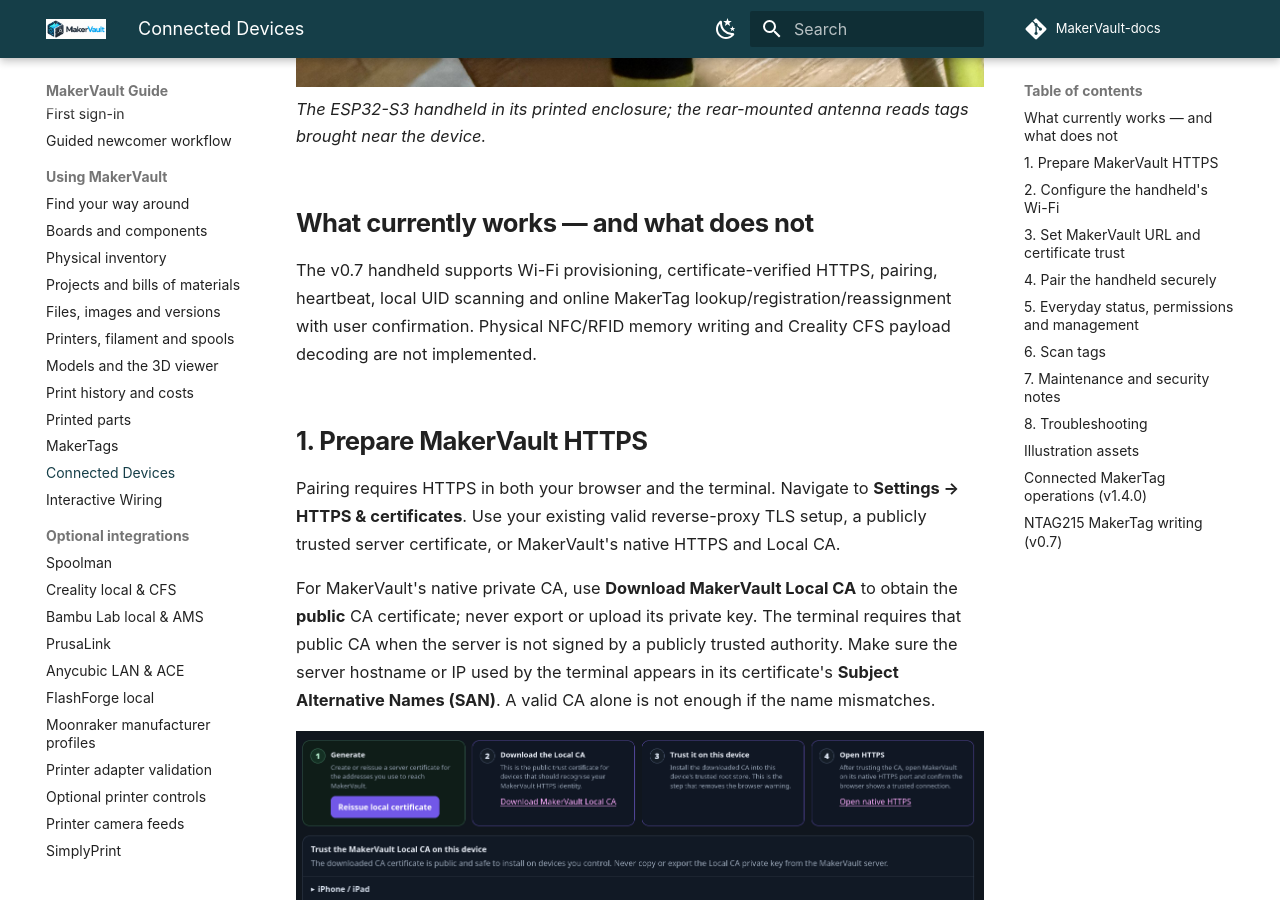
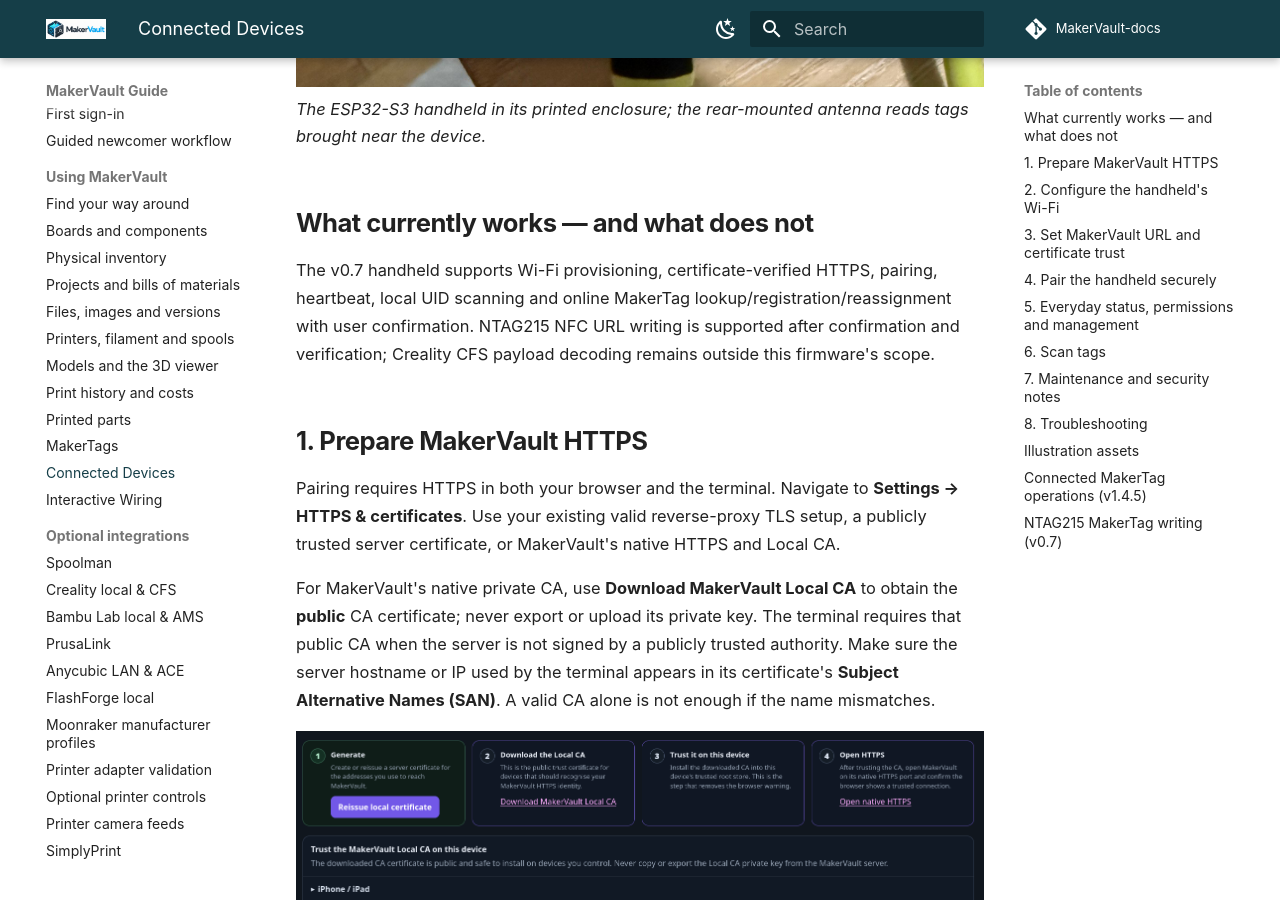
Before and after one commit to gavrd7/MakerVault-docs, an MkDocs documentation site: the page built from docs/guide/using/connected-devices.md, in a window 1280 px wide and 900 px high, scrolled down 1421 px. Built offline with MkDocs 1.6.1 and Material for MkDocs 9.7.7, drawn with Linux system fonts in a browser that asks for light colours; comment, search, counter and statistics services are not loaded; some of the changed text lies outside the part shown.

Commit message:
docs: reconcile outdated read-only terminal statements for v0.7

```diff
--- a/docs/guide/using/connected-devices.md
+++ b/docs/guide/using/connected-devices.md
@@ -12,7 +12,7 @@
 
 ## What currently works — and what does not
 
-The v0.7 handheld supports Wi-Fi provisioning, certificate-verified HTTPS, pairing, heartbeat, local UID scanning and online MakerTag lookup/registration/reassignment with user confirmation. Physical NFC/RFID memory writing and Creality CFS payload decoding are not implemented.
+The v0.7 handheld supports Wi-Fi provisioning, certificate-verified HTTPS, pairing, heartbeat, local UID scanning and online MakerTag lookup/registration/reassignment with user confirmation. NTAG215 NFC URL writing is supported after confirmation and verification; Creality CFS payload decoding remains outside this firmware's scope.
 
 ## 1. Prepare MakerVault HTTPS
 
@@ -116,7 +116,7 @@
 
 From the handheld home screen, select **MakerTags** or **RFID Tags**, then the respective scan action. Present a compatible tag near the reader at the back of the enclosure. The firmware reports the **UID and detected tag type**. Tested tag families include MIFARE Classic 1 KB and NTAG215 UID detection.
 
-**UID scanning works offline.** In this firmware it does not automatically identify or open a MakerVault inventory item, model or spool, register a new MakerTag, write a tag, or decode filament contents from a CFS tag.
+**UID scanning works offline.** Online record resolution, registration, and NTAG215 URL writing require a paired, reachable MakerVault server. Creality CFS filament contents are not decoded by this firmware.
 
 ![Terminal connection status](../assets/screenshots/connected-devices/terminal-connection-status.png)
 ![System information](../assets/screenshots/connected-devices/terminal-system-info.png)
@@ -143,7 +143,7 @@
 | API 403 | Check permission scopes and whether the operation is supported |
 | Pairing code invalid/expired | Obtain a fresh eight-digit code and approve within five minutes |
 | MakerVault shows Offline | Look at last heartbeat; check Wi-Fi, trust, API auth and heartbeat permissions |
-| Scan sees a UID but no MakerVault record | Expected in this firmware: online record resolution is not implemented |
+| Scan sees a UID but no MakerVault record | Check HTTPS, pairing, reader permissions and whether the UID is registered |
 
 For firmware, wiring and build-specific details, see [MakerVault-Hardware](https://github.com/gavrd7/MakerVault-Hardware). The API contract lives in the MakerVault application repository's `docs/CONNECTED_DEVICES_PAIRING.md`.
 
@@ -152,7 +152,7 @@
 The 22 accompanying screenshots are committed under `docs/guide/assets/screenshots/connected-devices/`, including the four-step pairing wizard, mobile setup screens and handheld menus. Sensitive API-key, pairing-code and LAN QR details were obscured in the prepared publication images. Review the final rendered images before publishing.
 
 
-## Connected MakerTag operations (v1.4.0)
+## Connected MakerTag operations (v1.4.5)
 
 With MakerVault [PR #150](https://github.com/gavrd7/MakerVault/pull/150) and MakerVault-Hardware [PR #6](https://github.com/gavrd7/MakerVault-Hardware/pull/6), a paired terminal can resolve MakerTags, receive browser-initiated registration requests and explicitly reassign a reusable tag to a different inventory item or spool. The user must confirm on the handheld, and reassignment asks for **a second confirmation**. The existing MakerVault ID and physical UID remain unchanged and the assignment history records the change.
 
```
